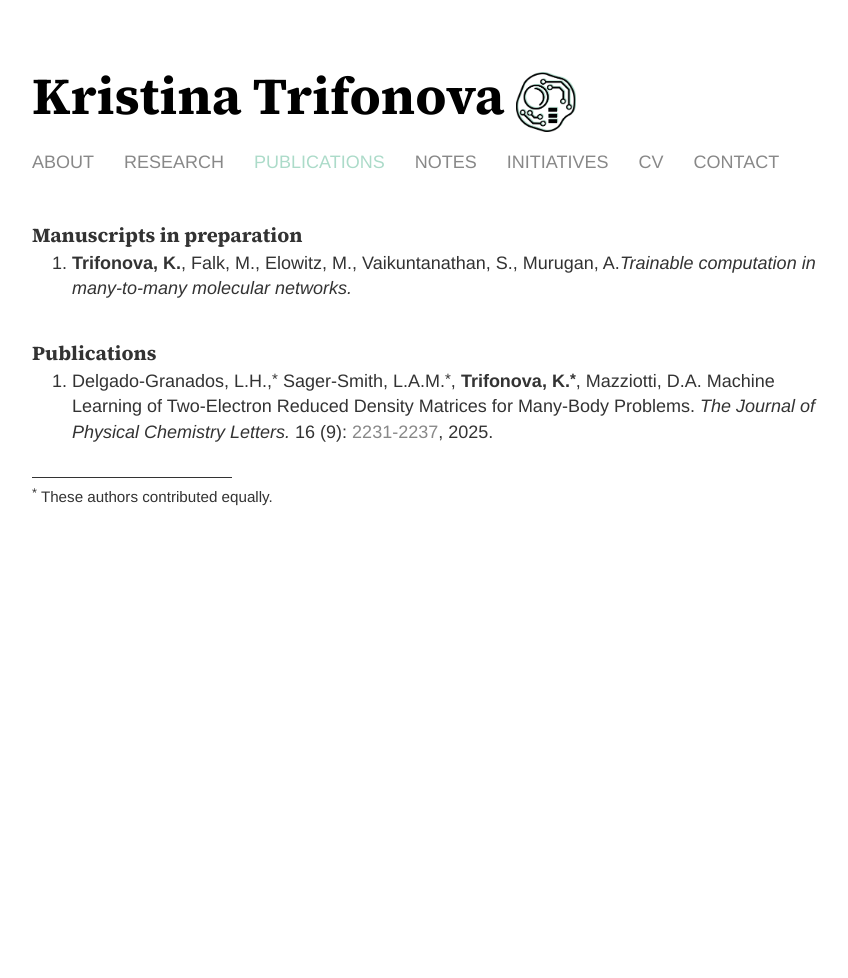
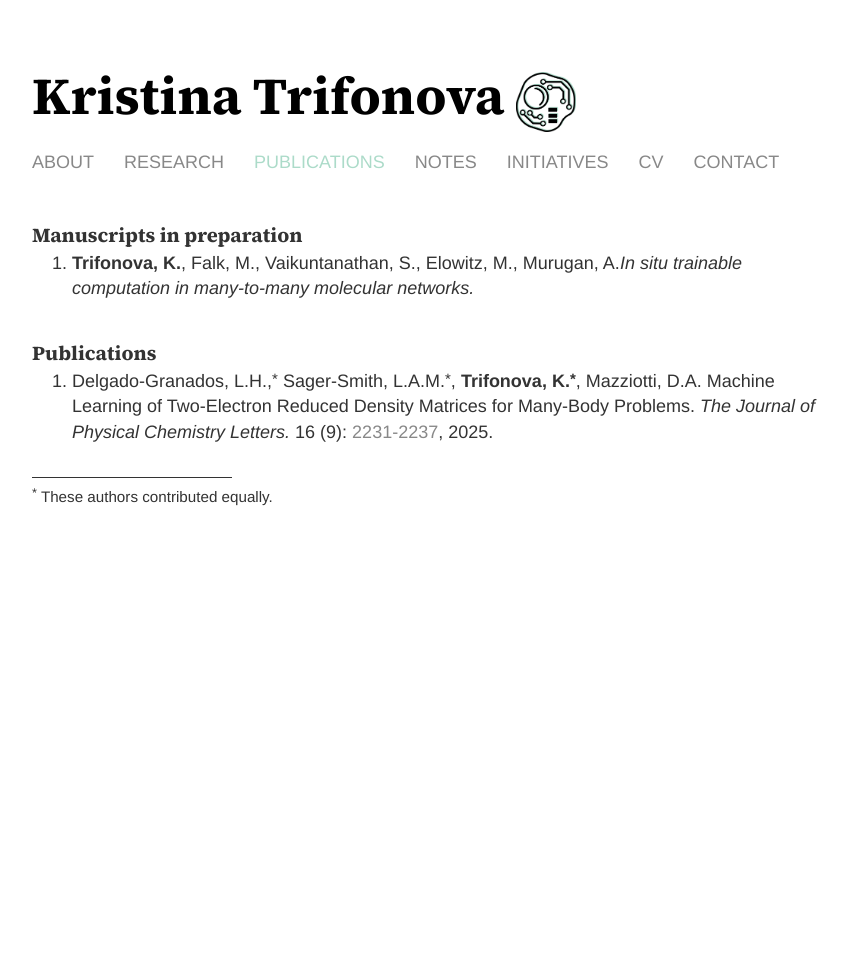
Before and after one commit to k-trifonova/k-trifonova.github.io, a Jekyll site: the page built from publications/index.html, in a window 1280 px wide. Shown: the whole page, without its empty margins (208-1056 px from the left). Built offline with Jekyll 4.4.1, drawn with Linux system fonts in a browser that asks for light colours.

Commit message:
updated publications in progress

```diff
--- a/publications/index.html
+++ b/publications/index.html
@@ -17,7 +17,7 @@
 	<!--<p><sup>*</sup> these authors contributed equally</p>-->
 	<h2><strong>Manuscripts in preparation</strong></h2>
 		<ol reversed>
-			<li><p><strong>Trifonova, K.</strong>, Falk, M., Elowitz, M., Vaikuntanathan, S., Murugan, A.<em>Trainable computation in many-to-many molecular networks.</em></p></li>
+			<li><p><strong>Trifonova, K.</strong>, Falk, M., Vaikuntanathan, S., Elowitz, M., Murugan, A.<em>In situ trainable computation in many-to-many molecular networks.</em></p></li>
 		</ol>
 <br>
 	<!--<h2><strong>Manuscripts submitted for publication</strong></h2>
```
